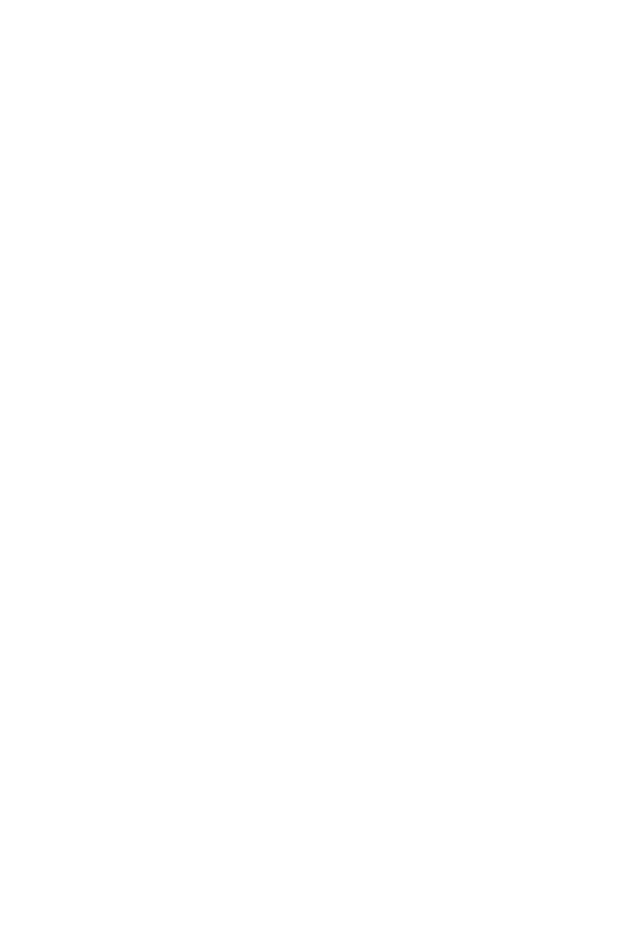
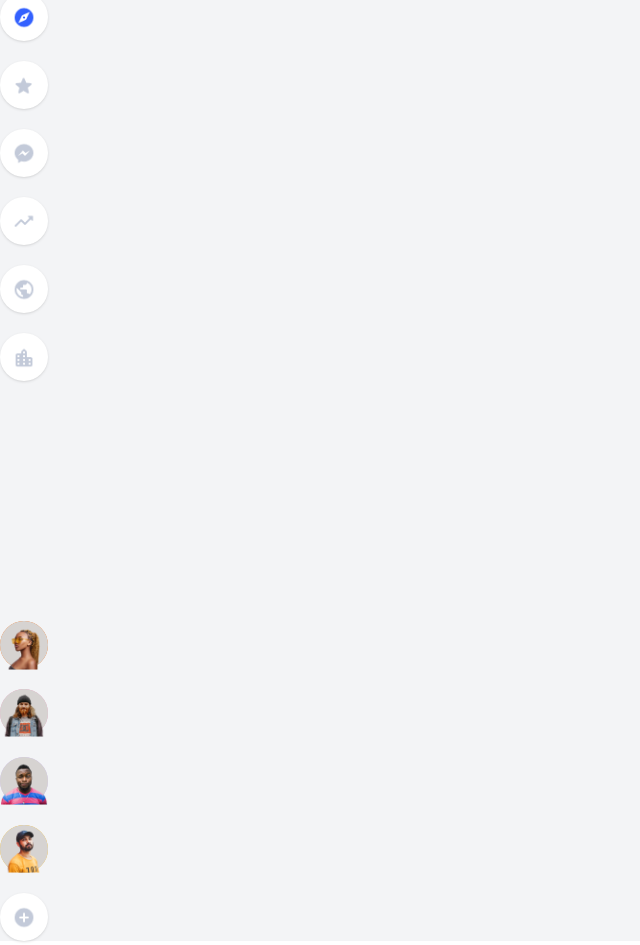
Before and after one commit to Ashik465/dashboard, a React (Vite) app: page / in a window 1280 px wide. Shown: the part 125-1070 px from the top of the page, without its empty margins (0-640 px from the left). Before the commit the page ends 800 px from the top, so only its background shows below. Built offline with nearby package versions, Linux system fonts and the light colour scheme.

Commit message:
dashboard-left-side -half done

```diff
--- a/src/App.jsx
+++ b/src/App.jsx
@@ -1,6 +1,7 @@
 
 
 // import './App.css'
+import Dashboard from './component/dashboard/Dashboard/Dashboard'
 import Navbar from './component/navbar/Navbar'
 
 function App() {
@@ -9,6 +10,7 @@
   return (
     <>
      <Navbar></Navbar>
+     <Dashboard></Dashboard>
      <h1>hello world </h1>
 
 
--- /dev/null
+++ b/src/component/dashboard/Dashboard/Dashboard.jsx
@@ -0,0 +1,12 @@
+import LeftSide from "../leftSide/LeftSide";
+
+
+const Dashboard = () => {
+    return (
+        <div>
+            <LeftSide></LeftSide>
+        </div>
+    );
+};
+
+export default Dashboard;
--- /dev/null
+++ b/src/component/dashboard/leftSide/LeftSide.jsx
@@ -0,0 +1,93 @@
+import icon1 from "../../../assets/left-side/Icon1.png";
+import icon2 from "../../../assets/left-side/Icon2.png";
+import icon3 from "../../../assets/left-side/Icon3.png";
+import icon4 from "../../../assets/left-side/Icon4.png";
+import icon5 from "../../../assets/left-side/Icon5.png";
+import icon6 from "../../../assets/left-side/Icon6.png";
+import people1 from "../../../assets/left-side/people1.png";import people2 from "../../../assets/left-side/people2.png";
+import people3 from "../../../assets/left-side/people3.png";
+import people4 from "../../../assets/left-side/people4.png";
+import people5 from "../../../assets/left-side/people5.png";
+
+const LeftSide = () => {
+  return (
+    <div className="bg-gray-100 h-full">
+      <div className=" container mx-auto">
+        <div className="flex flex-col justify-between gap-60">
+          {/* icon   */}
+          <div className=" flex flex-col gap-5 mt-5">
+            <div className="w-12 h-12 p-2.5 bg-white rounded-full shadow justify-center items-center inline-flex">
+              <div className="w-7 h-7 relative flex-col justify-start items-start flex">
+                <img className="" src={icon1} />
+              </div>
+            </div>
+            <div className="w-12 h-12 p-2.5 bg-white rounded-full shadow justify-center items-center inline-flex">
+              <div className="w-7 h-7 relative flex-col justify-start items-start flex">
+                <img className="" src={icon2} />
+              </div>
+            </div>
+            <div className="w-12 h-12 p-2.5 bg-white rounded-full shadow justify-center items-center inline-flex">
+              <div className="w-7 h-7 relative flex-col justify-start items-start flex">
+                <img className="" src={icon3} />
+              </div>
+            </div>
+            <div className="w-12 h-12 p-2.5 bg-white rounded-full shadow justify-center items-center inline-flex">
+              <div className="w-7 h-7 relative flex-col justify-start items-start flex">
+                <img className="" src={icon4} />
+              </div>
+            </div>
+            <div className="w-12 h-12 p-2.5 bg-white rounded-full shadow justify-center items-center inline-flex">
+              <div className="w-7 h-7 relative flex-col justify-start items-start flex">
+                <img className="" src={icon5} />
+              </div>
+            </div>
+            <div className="w-12 h-12 p-2.5 bg-white rounded-full shadow justify-center items-center inline-flex">
+              <div className="w-7 h-7 relative flex-col justify-start items-start flex">
+                <img className="" src={icon6} />
+              </div>
+            </div>
+          </div>
+
+          {/* people */}
+
+           <div className="flex flex-col gap-5">
+           <div className="w-12 h-12 relative">
+  <div className="w-12 h-12 left-0 top-0 absolute bg-orange-500  rounded-3xl" />
+  <div className="w-12 h-12 left-0 top-0 absolute bg-stone-300 rounded-3xl" />
+  <img className=" left-0 top-0 absolute" src={people1} />
+</div>
+
+<div className="w-12 h-12 relative">
+  <div className="w-12 h-12 left-0 top-0 absolute bg-pink-600 bg-opacity-40 rounded-3xl" />
+  <div className="w-12 h-12 left-0 top-0 absolute bg-stone-300 rounded-3xl" />
+  <img className="w-12 h-12 left-0 top-0 absolute" src={people2} />
+</div>
+<div className="w-12 h-12 relative">
+  <div className="w-12 h-12 left-0 top-0 absolute bg-violet-600 bg-opacity-30 rounded-3xl" />
+  <div className="w-12 h-12 left-0 top-0 absolute bg-stone-300 rounded-3xl" />
+  <img className="w-12 h-12 left-0 top-0 absolute" src={people3} />
+</div>
+
+<div className="w-12 h-12 relative">
+  <div className="w-12 h-12 left-0 top-0 absolute bg-amber-400 rounded-3xl" />
+  <div className="w-12 h-12 left-0 top-0 absolute bg-stone-300 rounded-3xl" />
+  <img className="w-12 h-12 left-0 top-0 absolute"src={people4} />
+</div>
+
+
+
+
+<div className="w-12 h-12 p-2.5 bg-white rounded-full shadow justify-center items-center inline-flex">
+  <div className="w-7 h-7 relative flex-col justify-start items-start flex">
+    <img className="" src={people5} />
+  </div>
+</div>
+           </div>
+
+        </div>
+      </div>
+    </div>
+  );
+};
+
+export default LeftSide;
```
